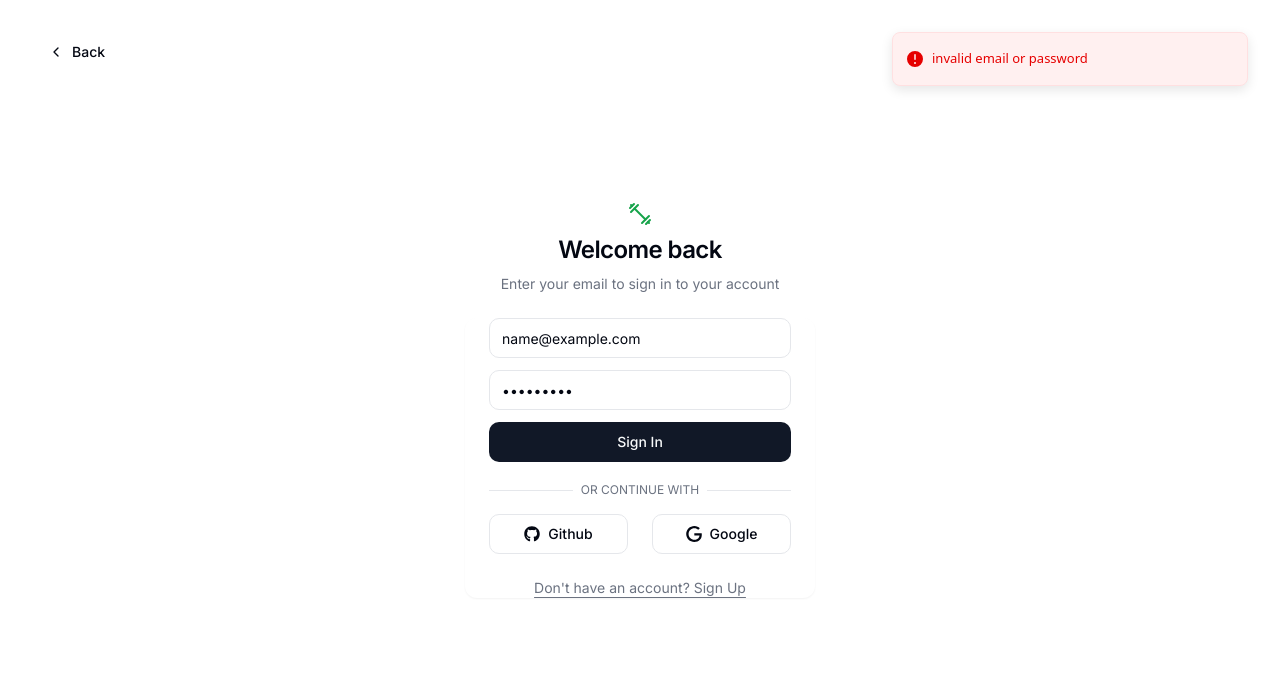
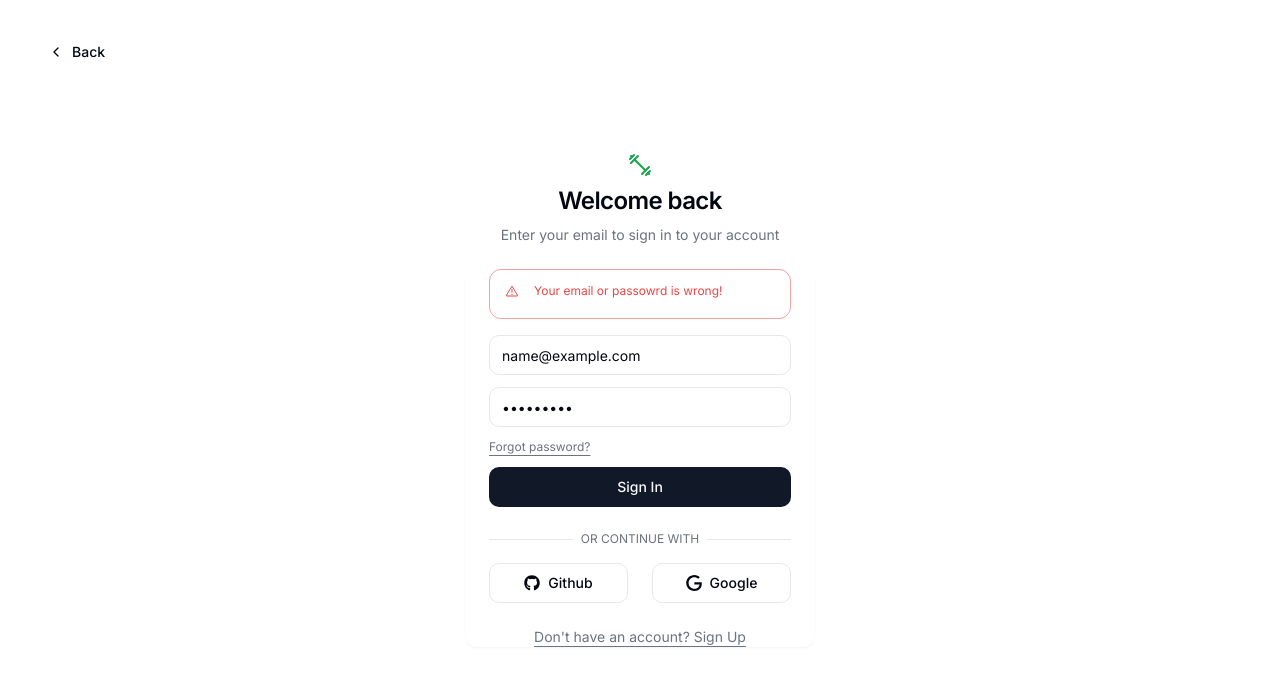
Before and after one commit to ahmadsalahuddeen/FitSync-multi-tenant-saas, a Next.js app in the folder client/: page /auth/signin in a window 1280 px wide. Both pictures are taken after typing "name@example.com", "Sample123" into the empty fields and a click on the button "Sign In". Shown: the top 686 px of the page. Built offline with nearby package versions, Linux system fonts and the light colour scheme.

Commit message:
update error handling in sigin

```diff
--- a/client/app/auth/signin/page.tsx
+++ b/client/app/auth/signin/page.tsx
@@ -21,11 +21,20 @@
   CardHeader,
   CardTitle,
 } from "@/components/ui/card";
+import { ExclamationTriangleIcon } from "@radix-ui/react-icons"
+
+import {
+  Alert,
+  AlertDescription,
+  AlertTitle,
+} from "@/components/ui/alert"
+
+
 
 import { Input } from "@/components/ui/input";
 import { zodResolver } from "@hookform/resolvers/zod";
 
-import { useForm } from "react-hook-form";
+import { set, useForm } from "react-hook-form";
 import { signInSchema } from "@/validators/auth";
 import { z } from "zod";
 import { cn } from "@/lib/utils";
@@ -38,6 +47,7 @@
 const SignIn = (props: Props) => {
   const router = useRouter();
   const [FormStep, setFormStep] = useState(0);
+  const [error, setError] = useState<string | null >(null);
 
   type Input = z.infer<typeof signInSchema>;
 
@@ -64,8 +74,7 @@
 
       }else{
         console.log("Error:", response)
-
-        toast.error("invalid email or password");
+setError("Your email or passowrd is wrong!")
       }
 
     } catch (err) {
@@ -98,8 +107,15 @@
               Enter your email to sign in to your account
             </p>
           </div>
-          <Card className="border-none  ">
+          <Card className="border-none border-0 ">
             <CardContent>
+          {error && (
+              <Alert variant="destructive" className="mb-4">
+              <ExclamationTriangleIcon className="h-3 w-3" />
+              <AlertDescription className="text-xs">{error}</AlertDescription>
+
+            </Alert>
+          )}
               <Form {...form}>
                 <form
                   onSubmit={form.handleSubmit(onSubmit)}
@@ -139,6 +155,14 @@
                         </FormItem>
                       )}
                     />
+                          <p className=" text-start text-xs text-muted-foreground">
+              <Link
+                href="/auth/signup"
+                className="hover:text-brand underline underline-offset-4"
+              >
+                Forgot password?
+              </Link>
+            </p>
 
                     <div className="flex gap-4">
                       <Button className="flex-1	" type="submit">
@@ -148,7 +172,7 @@
                   </div>
                 </form>
               </Form>
-              <div className="grid gap-4 pt-5">
+              <div className="grid gap-4 mt-6">
                 <div className="relative">
                   <div className="absolute inset-0 flex items-center">
                     <span className="w-full border-t" />
--- /dev/null
+++ b/client/components/ui/alert.tsx
@@ -0,0 +1,59 @@
+import * as React from "react"
+import { cva, type VariantProps } from "class-variance-authority"
+
+import { cn } from "@/lib/utils"
+
+const alertVariants = cva(
+  "relative w-full rounded-lg border p-4 [&>svg~*]:pl-7 [&>svg+div]:translate-y-[-3px] [&>svg]:absolute [&>svg]:left-4 [&>svg]:top-4 [&>svg]:text-foreground",
+  {
+    variants: {
+      variant: {
+        default: "bg-background text-foreground",
+        destructive:
+          "border-destructive/50 text-destructive dark:border-destructive [&>svg]:text-destructive",
+      },
+    },
+    defaultVariants: {
+      variant: "default",
+    },
+  }
+)
+
+const Alert = React.forwardRef<
+  HTMLDivElement,
+  React.HTMLAttributes<HTMLDivElement> & VariantProps<typeof alertVariants>
+>(({ className, variant, ...props }, ref) => (
+  <div
+    ref={ref}
+    role="alert"
+    className={cn(alertVariants({ variant }), className)}
+    {...props}
+  />
+))
+Alert.displayName = "Alert"
+
+const AlertTitle = React.forwardRef<
+  HTMLParagraphElement,
+  React.HTMLAttributes<HTMLHeadingElement>
+>(({ className, ...props }, ref) => (
+  <h5
+    ref={ref}
+    className={cn("mb-1 font-medium leading-none tracking-tight", className)}
+    {...props}
+  />
+))
+AlertTitle.displayName = "AlertTitle"
+
+const AlertDescription = React.forwardRef<
+  HTMLParagraphElement,
+  React.HTMLAttributes<HTMLParagraphElement>
+>(({ className, ...props }, ref) => (
+  <div
+    ref={ref}
+    className={cn("text-sm [&_p]:leading-relaxed", className)}
+    {...props}
+  />
+))
+AlertDescription.displayName = "AlertDescription"
+
+export { Alert, AlertTitle, AlertDescription }
```
